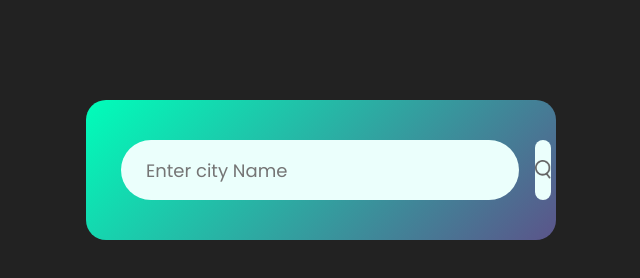
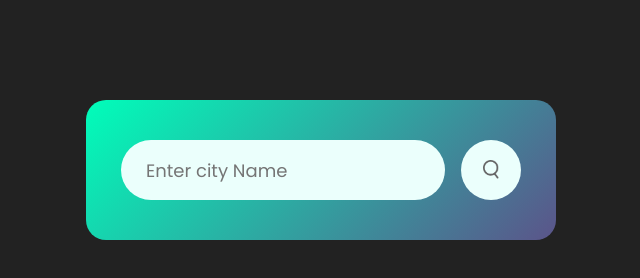
Before and after one commit to Razzkutty/Weather-App, a plain HTML site: page index.html in a window 1280 px wide. Shown: the whole page, without its empty margins (319-959 px from the left). Drawn offline with Linux system fonts and the light colour scheme.

Commit message:
fix:search input overflow

```diff
--- a/style.css
+++ b/style.css
@@ -29,6 +29,7 @@ background: #222;
 
 }
 .search input{
+    width: 70%;
     border: 0;
     outline: 0;
     background-color: #ebfffc;
@@ -41,6 +42,7 @@ background: #222;
     font-size: 18px;
 }
 .search button{
+    width: 20%;
     border: 0;
     outline: 0;
     background-color: #ebfffc;
```
